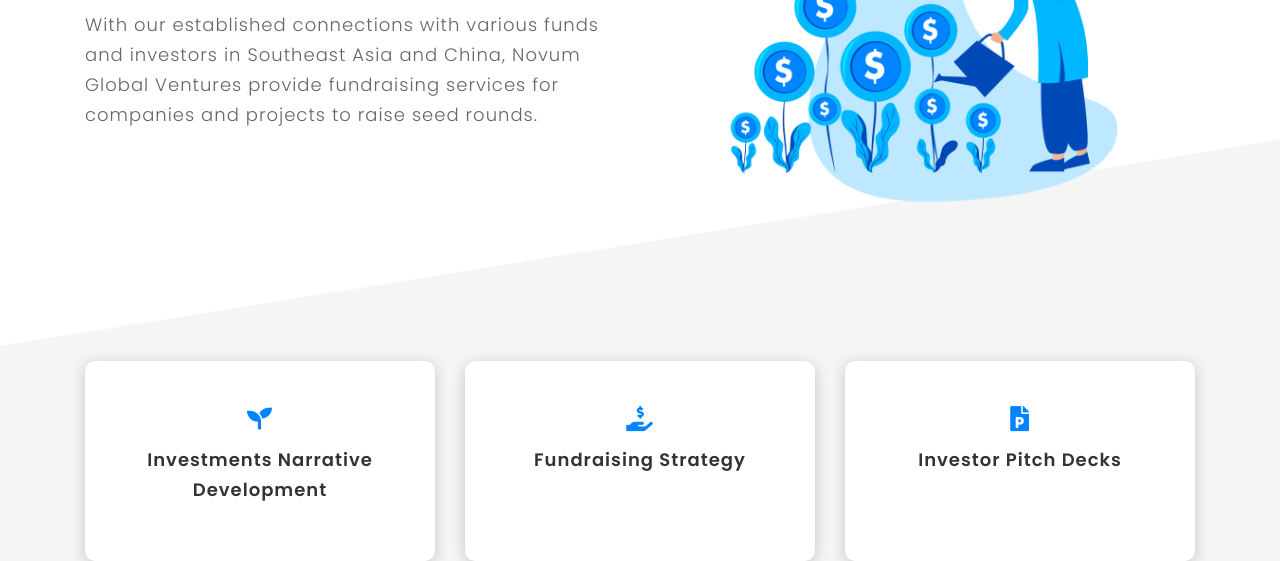
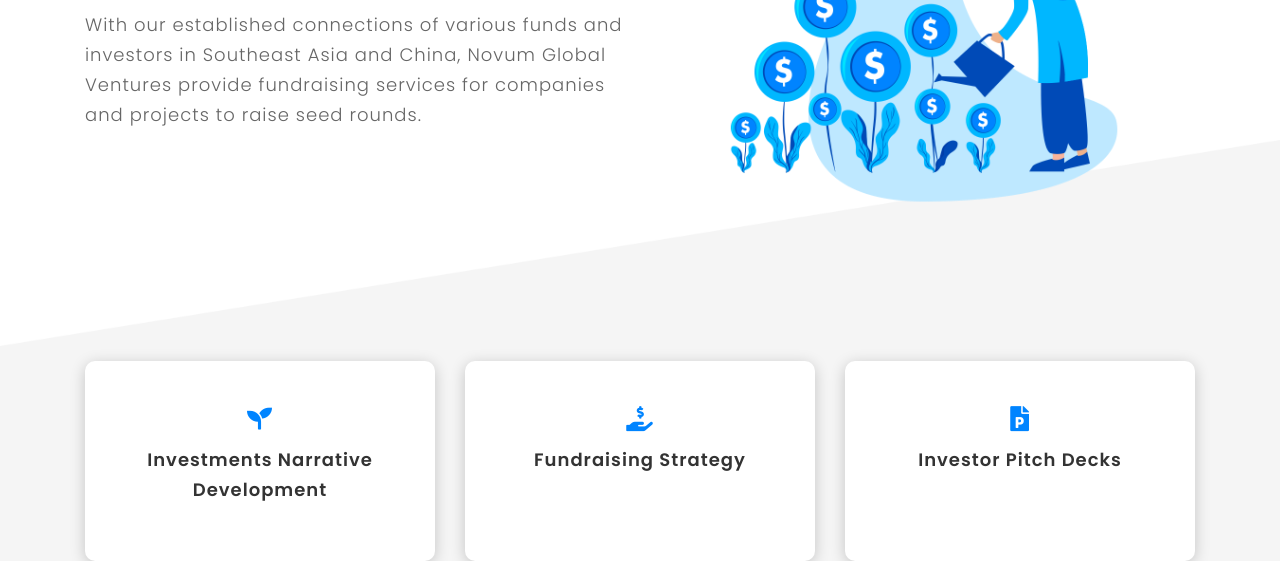
Before and after one commit to pravnovumcapital/novumglobal, a plain HTML site: page fundraising.html in a window 1280 px wide. Shown: the part 256-817 px from the top of the page. Drawn offline with nearby package versions, Linux system fonts and the light colour scheme.

Commit message:
Updated grammar

```diff
--- a/fundraising.html
+++ b/fundraising.html
@@ -141,7 +141,7 @@
       <div class="col-lg-6 v-pad home-l">
         <h1 class="wow fadeInLeft" data-wow-delay="0.3s">Fundraising Services</h1>
         <br>
-        <h3 class="wow fadeInUp" data-wow-delay="0.6s">With our established connections with various funds and investors in Southeast Asia and China, Novum Global Ventures provide fundraising services for companies and projects to raise seed rounds.</h3>
+        <h3 class="wow fadeInUp" data-wow-delay="0.6s">With our established connections of various funds and investors in Southeast Asia and China, Novum Global Ventures provide fundraising services for companies and projects to raise seed rounds.</h3>
       </div>
       <div class="col-lg-6 v-pad home-r">
         <img class="wow fadeInRight" data-wow-delay="0.6s" src="img/img-fundraising.png" alt="">
```
